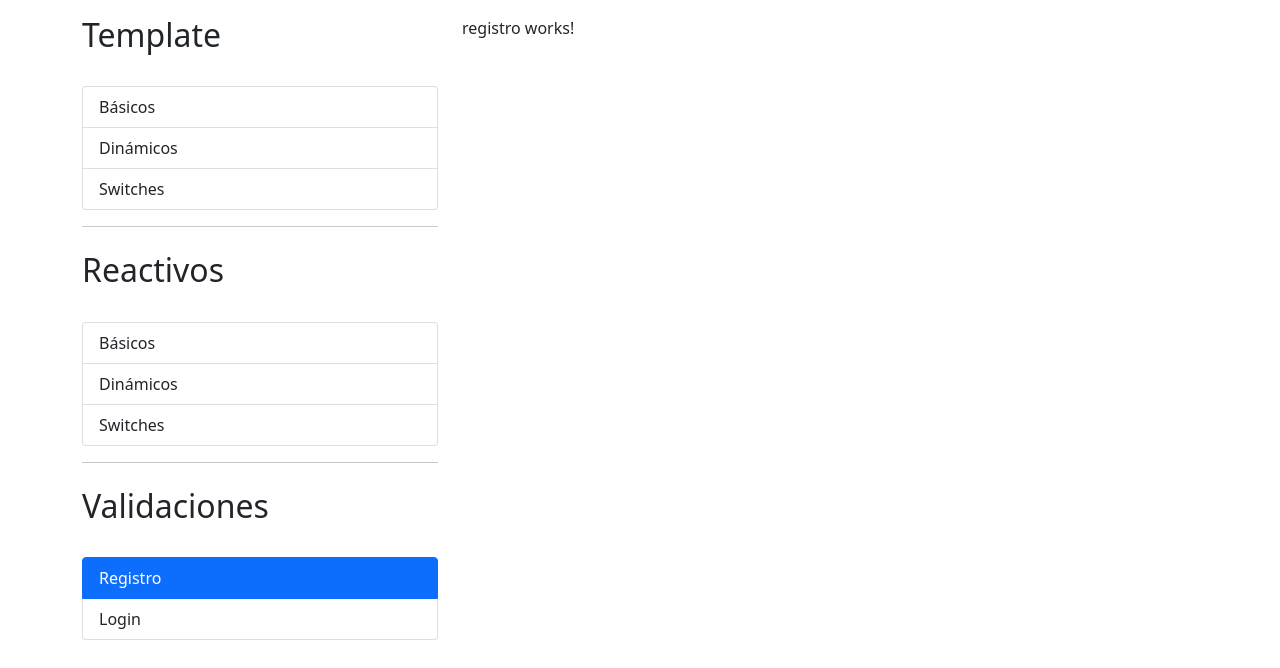
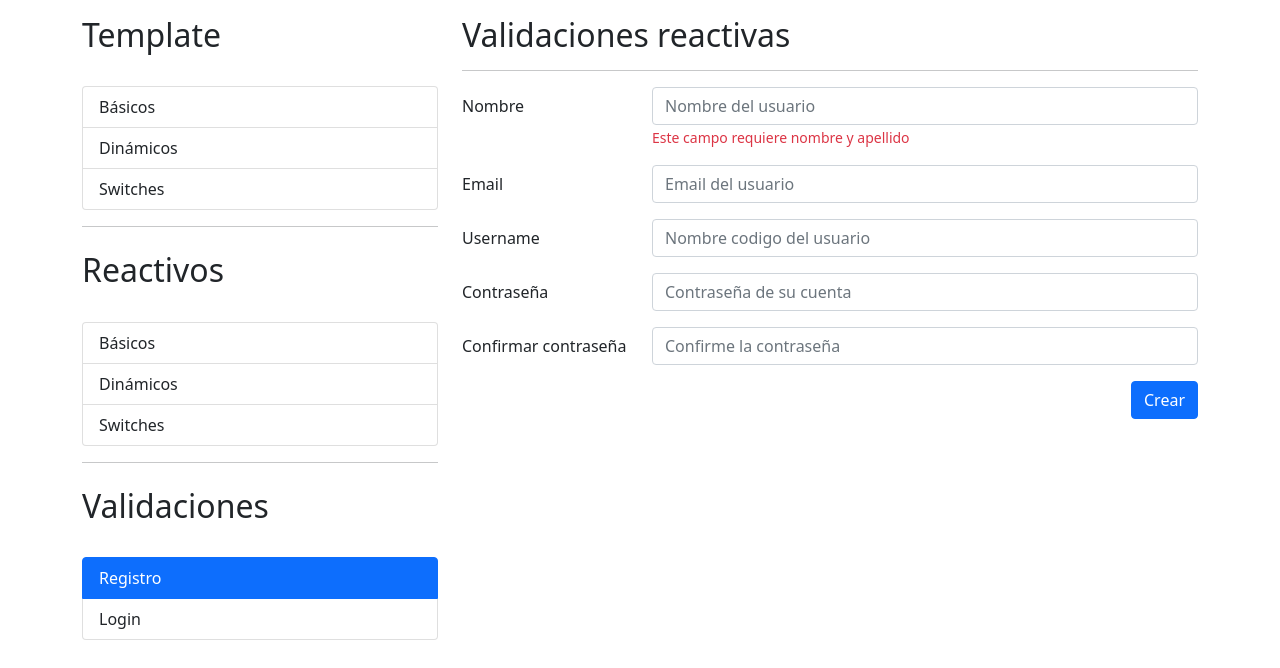
Before and after one commit to santtiago49/06-angular-formulariosApp, an Angular app: page /auth/registro in a window 1280 px wide. Shown: the top 668 px of the page. Built offline with nearby package versions, Linux system fonts and the light colour scheme.

Commit message:
Diseño de la pantalla de registro

```diff
--- a/src/app/auth/pages/registro/registro.component.html
+++ b/src/app/auth/pages/registro/registro.component.html
@@ -1 +1,77 @@
-<p>registro works!</p>
+<h2>Validaciones reactivas</h2>
+<hr>
+
+<div class="row">
+    <div class="col">
+        <form autocomplete="off">
+
+            <!-- Nombre -->
+            <div class="row mb-3">
+                <label class="col-sm-3 col-form-label">Nombre</label>
+                <div class="col-sm-9">
+                    <input type="text"
+                           class="form-control"
+                           placeholder="Nombre del usuario">
+
+                    <span class="form-text text-danger">
+                        Este campo requiere nombre y apellido
+                    </span>
+                </div>
+            </div>
+
+            <!-- Email -->
+            <div class="row mb-3">
+                <label class="col-sm-3 col-form-label">Email</label>
+                <div class="col-sm-9">
+                    <input type="email"
+                           class="form-control"
+                           placeholder="Email del usuario">
+                </div>
+            </div>
+
+            <!-- Username -->
+            <div class="row mb-3">
+                <label class="col-sm-3 col-form-label">Username</label>
+                <div class="col-sm-9">
+                    <input type="text"
+                           class="form-control"
+                           placeholder="Nombre codigo del usuario">
+                </div>
+            </div>
+
+            <!-- Contraseña -->
+            <div class="row mb-3">
+                <label class="col-sm-3 col-form-label">Contraseña</label>
+                <div class="col-sm-9">
+                    <input type="password"
+                           class="form-control"
+                           placeholder="Contraseña de su cuenta">
+                </div>
+            </div>
+
+            <!-- Confirmar contraseña-->
+            <div class="row mb-3">
+                <label class="col-sm-3 col-form-label">Confirmar contraseña</label>
+                <div class="col-sm-9">
+                    <input type="password"
+                           class="form-control"
+                           placeholder="Confirme la contraseña">
+                </div>
+            </div>
+
+            <div class="row">
+                <div class="col">
+                    <button class="btn btn-primary float-end"
+                            type="submit">
+                        Crear
+                    </button>
+                </div>
+            </div>
+
+
+
+
+        </form>
+
+    </div>
+</div>
--- a/src/app/auth/pages/registro/registro.component.ts
+++ b/src/app/auth/pages/registro/registro.component.ts
@@ -1,4 +1,4 @@
-import { Component, OnInit } from '@angular/core';
+import { Component } from '@angular/core';
 
 @Component({
   selector: 'app-registro',
@@ -6,11 +6,8 @@
   styles: [
   ]
 })
-export class RegistroComponent implements OnInit {
+export class RegistroComponent {
 
   constructor() { }
 
-  ngOnInit(): void {
-  }
-
 }
```
